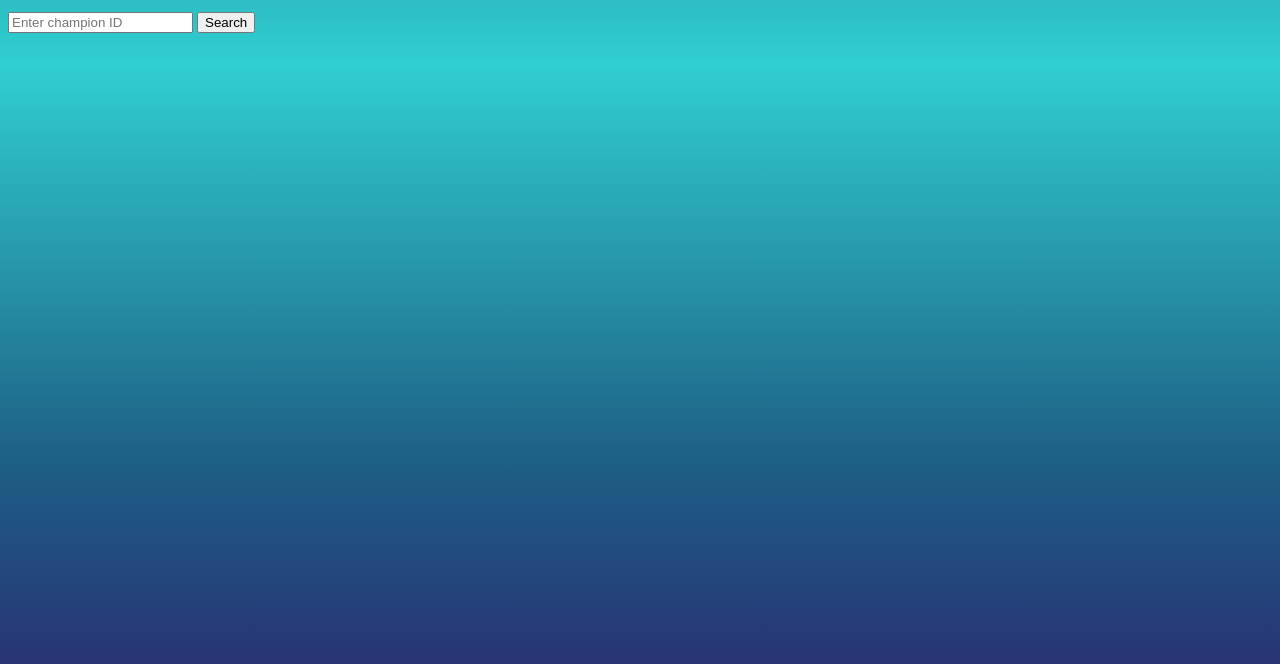
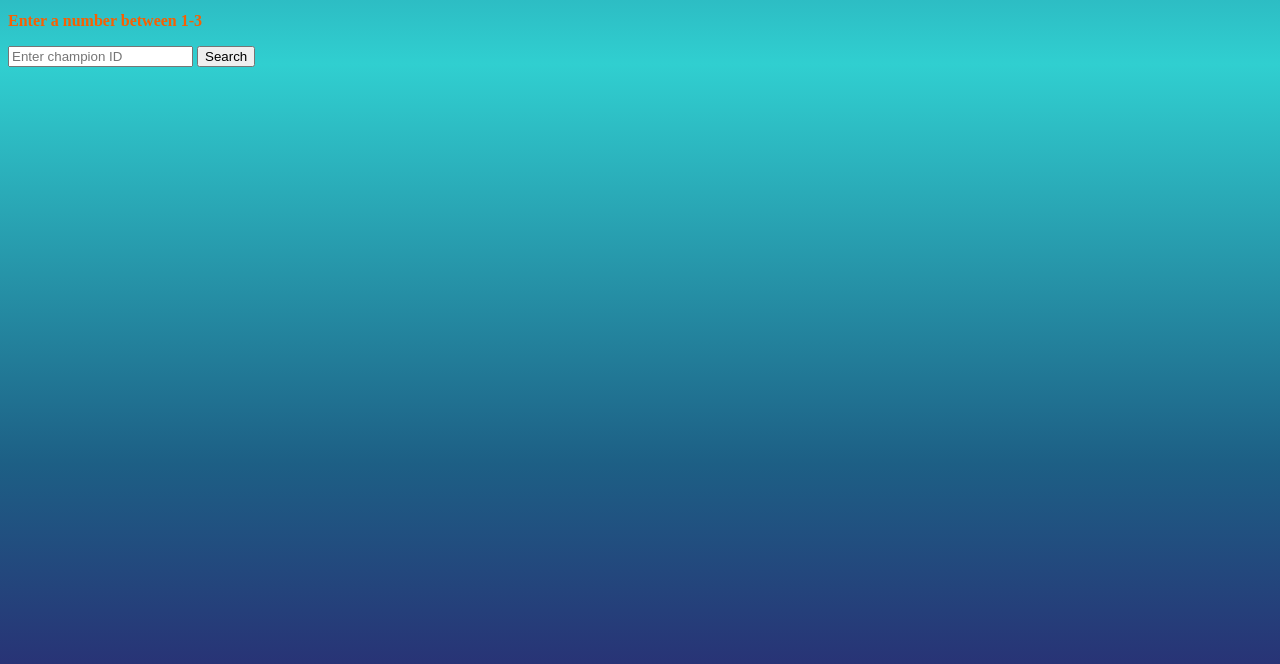
Before and after one commit to Jesse-Chong/project-front-end-portfolio, a website built with webpack: page generate-champion-info/index.html in a window 1280 px wide. Shown: the part 136-800 px from the top of the page. Built offline with nearby package versions, Linux system fonts and the light colour scheme; no server answers.

Commit message:
added an explanation to generate-champion-info

```diff
--- a/generate-champion-info/index.html
+++ b/generate-champion-info/index.html
@@ -13,6 +13,7 @@
   <header class="header">
     <h1>Find information about league of legend champions</h1>
   </header>
+  <p id="explanation">Enter a number between 1-3</p>
   <div class="background-container">
   </div>
   <pre id="response"></pre>
--- a/generate-champion-info/styles.css
+++ b/generate-champion-info/styles.css
@@ -45,6 +45,11 @@ header {
     100%{color: orange;}
    }
 
+   #explanation {
+    color: rgb(249, 95, 0);
+    font-weight: bold;
+   }
+
    .champion-info h2 {
     font-size: 24px;
     font-weight: bold;
```
Also changed, not shown: create-your-own-LOL/styles.css (line endings or trailing spaces).
